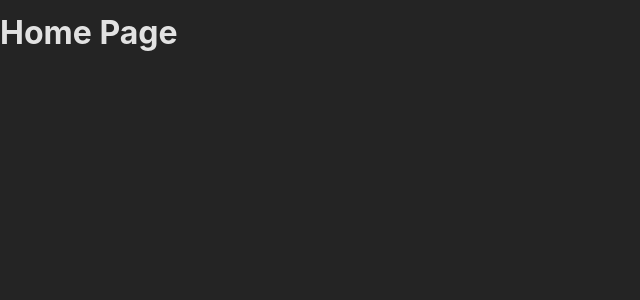
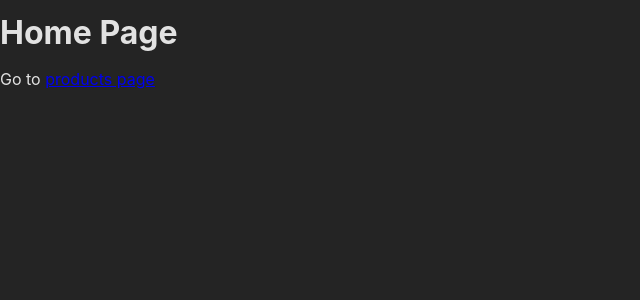
Before and after one commit to matekuna92/react-router-spa, a React (Create React App) app: page / in a window 1280 px wide. Shown: the top 300 px of the page, without its empty margins (0-640 px from the left). Built offline with nearby package versions, Linux system fonts and the light colour scheme.

Commit message:
Navigate between pages, Link

```diff
--- a/src/pages/Home.js
+++ b/src/pages/Home.js
@@ -1,7 +1,14 @@
 import React from 'react';
+import { Link } from 'react-router-dom';
 
+// using regular a href would cause the app to send unneccessary request and refresh page when routing to page: Link solves the problem
 const HomePage = () => {
-    return <h1>Home Page</h1>
+    return (
+        <>
+            <h1>Home Page</h1>
+            <p> Go to <Link to='/products'> products page </Link></p>
+        </>
+    )
 }
 
 export default HomePage;
--- /dev/null
+++ b/src/pages/Products.js
@@ -0,0 +1,7 @@
+import React from 'react';
+
+const Products = () => {
+    return <h1>Products</h1>
+}
+
+export default Products;
```
Also changed, not shown: src/App.js (+17 -1 lines).
